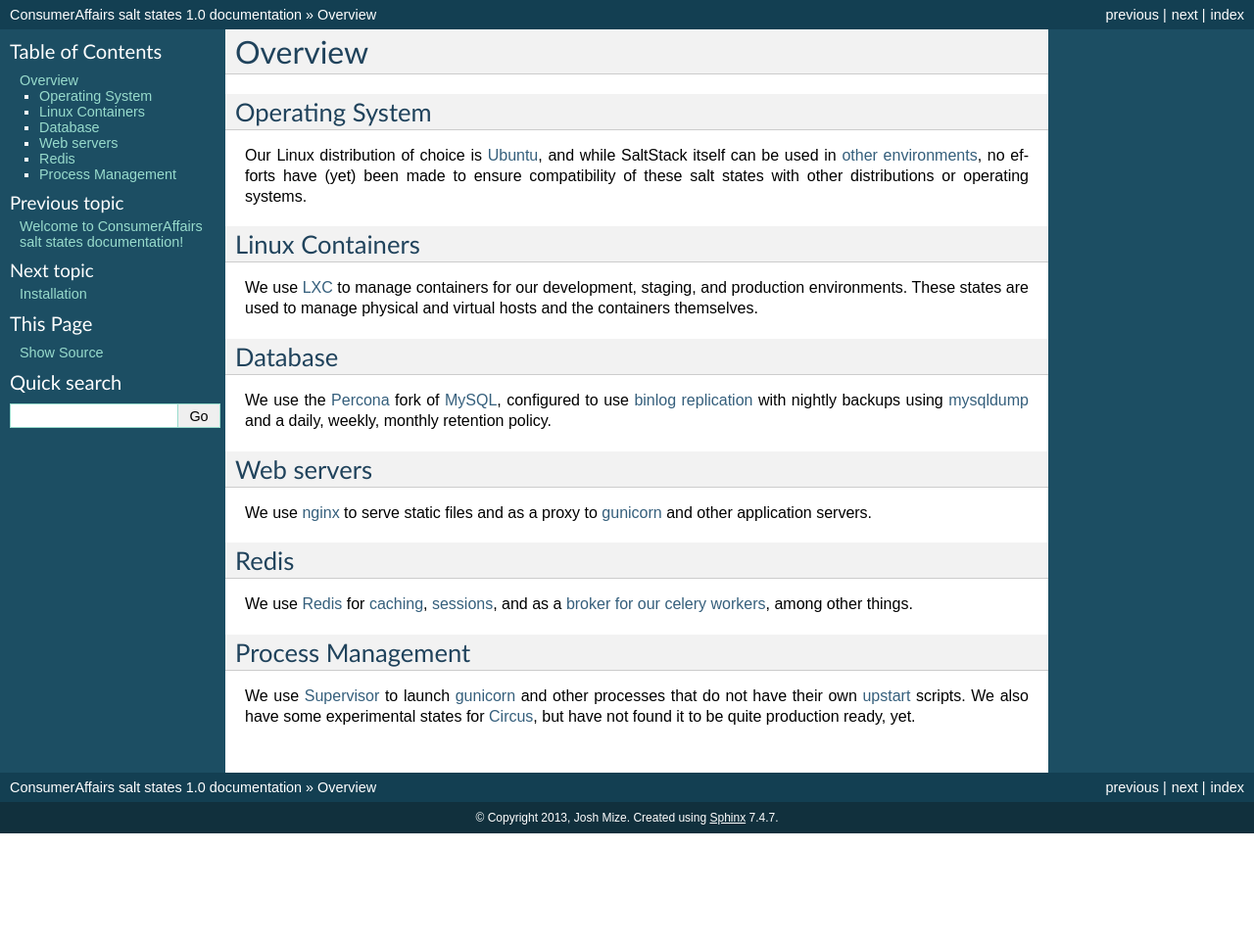
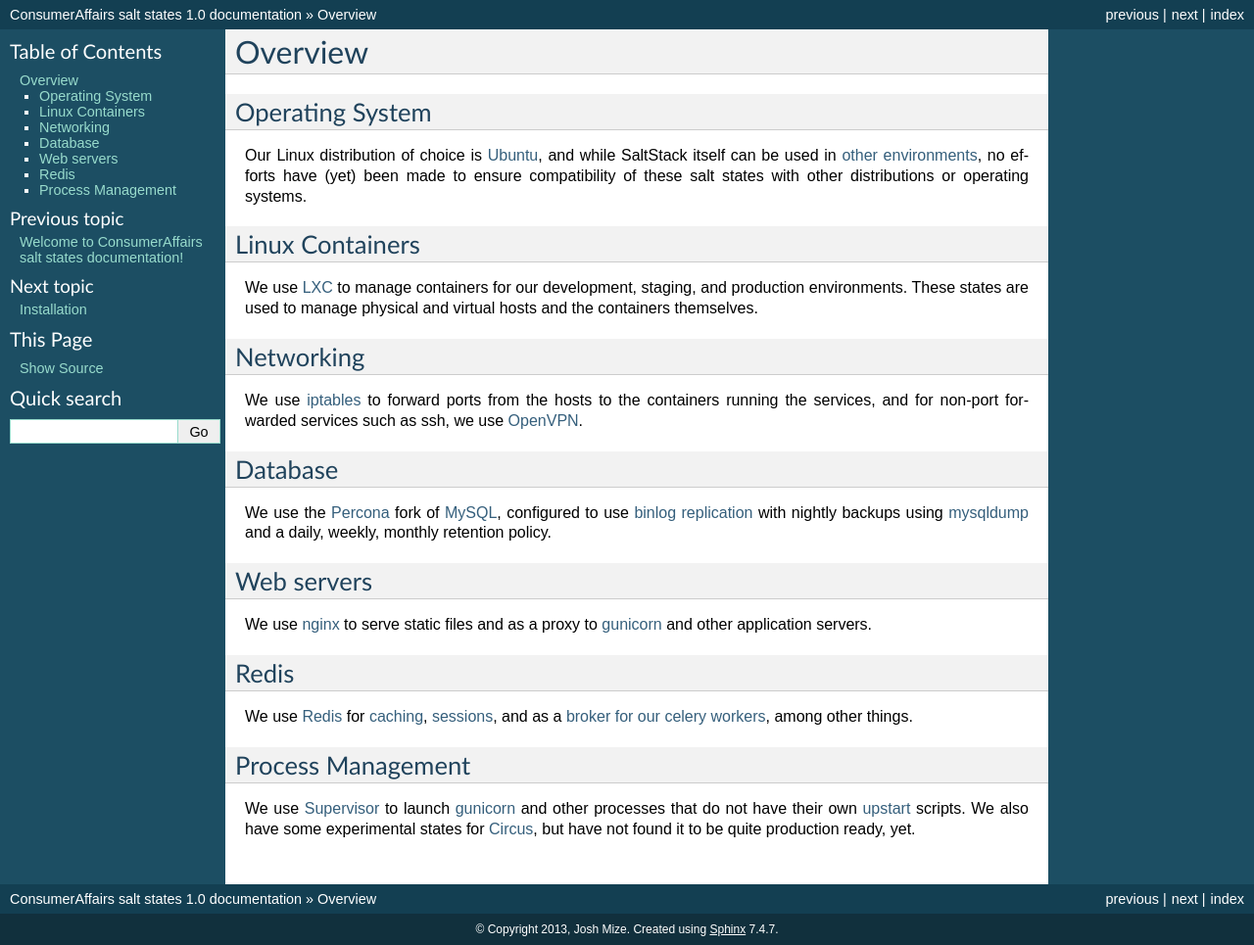
Before and after one commit to jgmize/salt-states, a Sphinx documentation site: the page built from docs/overview.rst, in a window 1280 px wide. Shown: the whole page at 98% size. Built offline with Sphinx 7.4.7, drawn with Linux system fonts in a browser that asks for light colours; before the commit the page ends 900 px from its top, so only the background shows below that.

Commit message:
beginning of networking and OpenVPN docs

```diff
--- a/docs/index.rst
+++ b/docs/index.rst
@@ -23,6 +23,7 @@
 
     overview
     installation
+    openvpn
 
 
 Indices and tables
--- a/docs/overview.rst
+++ b/docs/overview.rst
@@ -11,6 +11,7 @@
 .. _other environments:
    http://docs.saltstack.com/topics/installation/index.html#platform-specific-installation-instructions
 
+
 Linux Containers
 ----------------
 
@@ -20,6 +21,17 @@
 
 .. _LXC: http://lxc.sourceforge.net/
 
+
+Networking
+----------
+
+We use iptables_ to forward ports from the hosts to the containers running
+the services, and for non-port forwarded services such as ssh, we use
+:doc:`openvpn`.
+
+.. _iptables: http://en.wikipedia.org/wiki/Iptables
+
+
 Database
 --------
 
@@ -27,11 +39,11 @@
 with nightly backups using mysqldump_ and a daily, weekly, monthly retention
 policy.
 
-
 .. _Percona: http://www.percona.com/software/percona-server
 .. _MySQL: http://www.mysql.com/
 .. _binlog replication: http://dev.mysql.com/doc/refman/5.5/en/binary-log.html
 .. _mysqldump: http://dev.mysql.com/doc/refman/5.5/en/mysqldump.html
+
 
 Web servers
 -----------
@@ -41,6 +53,7 @@
 
 .. _nginx: http://wiki.nginx.org/Main
 .. _gunicorn: http://gunicorn.org/
+
 
 Redis
 -----
```
Also changed, not shown: docs/openvpn.rst (added, +11 -0 lines).
